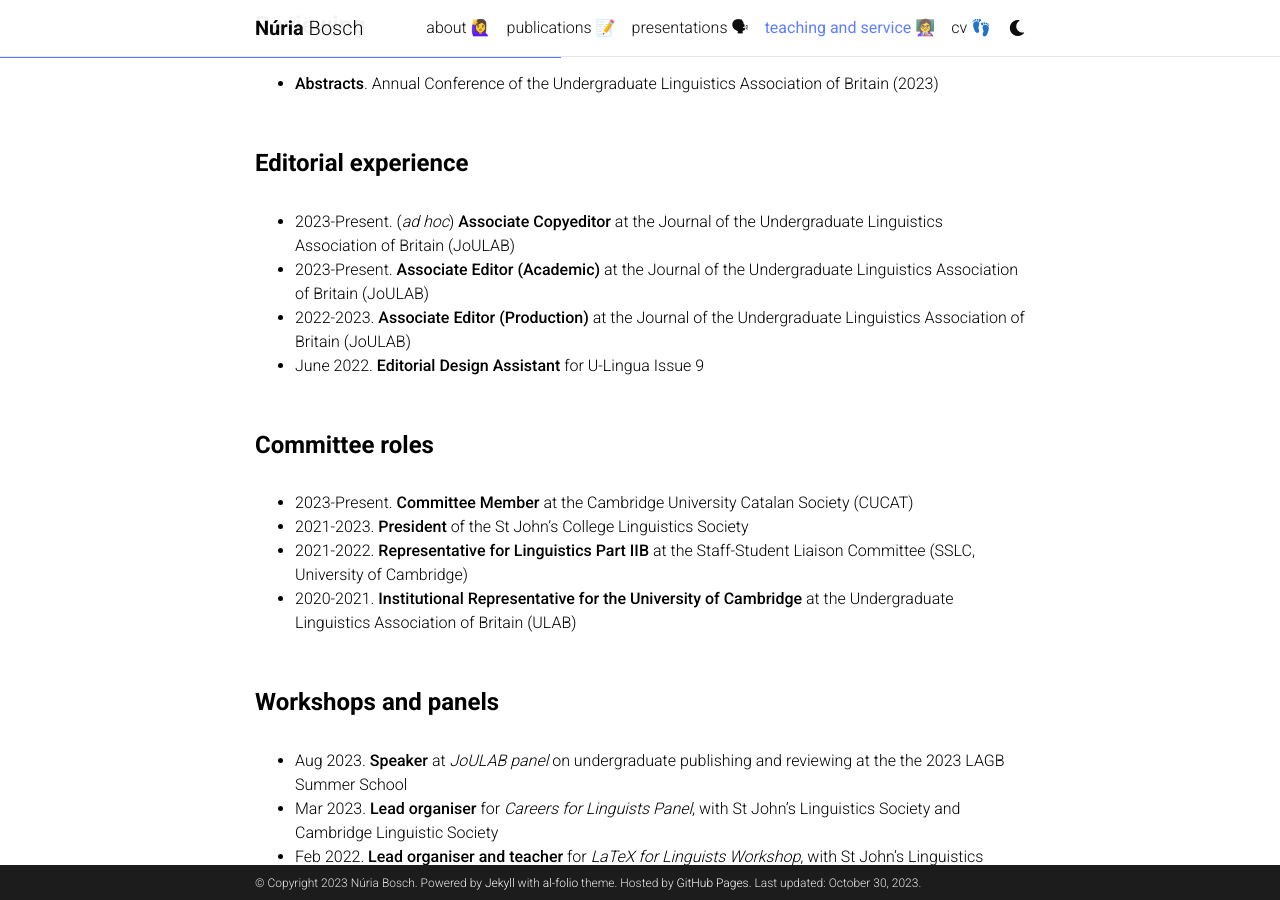
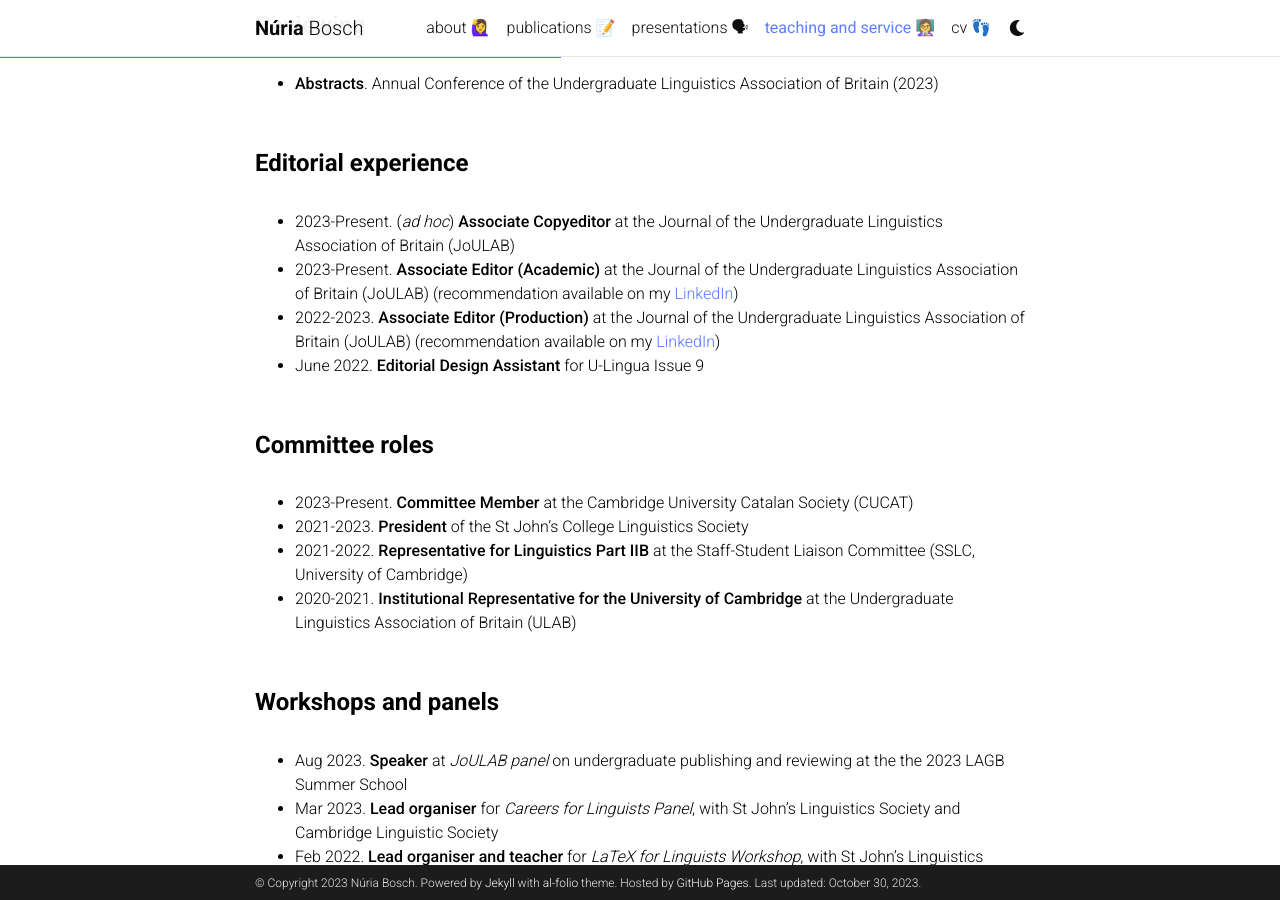
Before and after one commit to nuria-bosch/nuria-bosch.github.io, a Jekyll site: the page built from _pages/teaching_and_service.md, in a window 1280 px wide and 900 px high, scrolled down 332 px. Built offline with Jekyll 4.4.1, drawn with Linux system fonts in a browser that asks for light colours; comment, search, counter and statistics services are not loaded; a style sheet for code colours, icons or effects is not loaded.

Commit message:
Update teaching_and_service.md

```diff
--- a/_pages/teaching_and_service.md
+++ b/_pages/teaching_and_service.md
@@ -18,8 +18,8 @@ To come!
 <h4 style="margin-top: 3.3rem; margin-bottom: 2rem; font-weight: bold;">Editorial experience</h4>
 
 - 2023-Present. (_ad hoc_) **Associate Copyeditor** at the Journal of the Undergraduate Linguistics Association of Britain (JoULAB)
-- 2023-Present. **Associate Editor (Academic)** at the Journal of the Undergraduate Linguistics Association of Britain (JoULAB)
-- 2022-2023. **Associate Editor (Production)** at the Journal of the Undergraduate Linguistics Association of Britain (JoULAB)
+- 2023-Present. **Associate Editor (Academic)** at the Journal of the Undergraduate Linguistics Association of Britain (JoULAB) (recommendation available on my [LinkedIn](https://uk.linkedin.com/in/núria-bosch-masip))
+- 2022-2023. **Associate Editor (Production)** at the Journal of the Undergraduate Linguistics Association of Britain (JoULAB) (recommendation available on my [LinkedIn](https://uk.linkedin.com/in/núria-bosch-masip))
 - June 2022. **Editorial Design Assistant** for U-Lingua Issue 9
 
 <h4 style="margin-top: 3.3rem; margin-bottom: 2rem; font-weight: bold;">Committee roles</h4>
```
